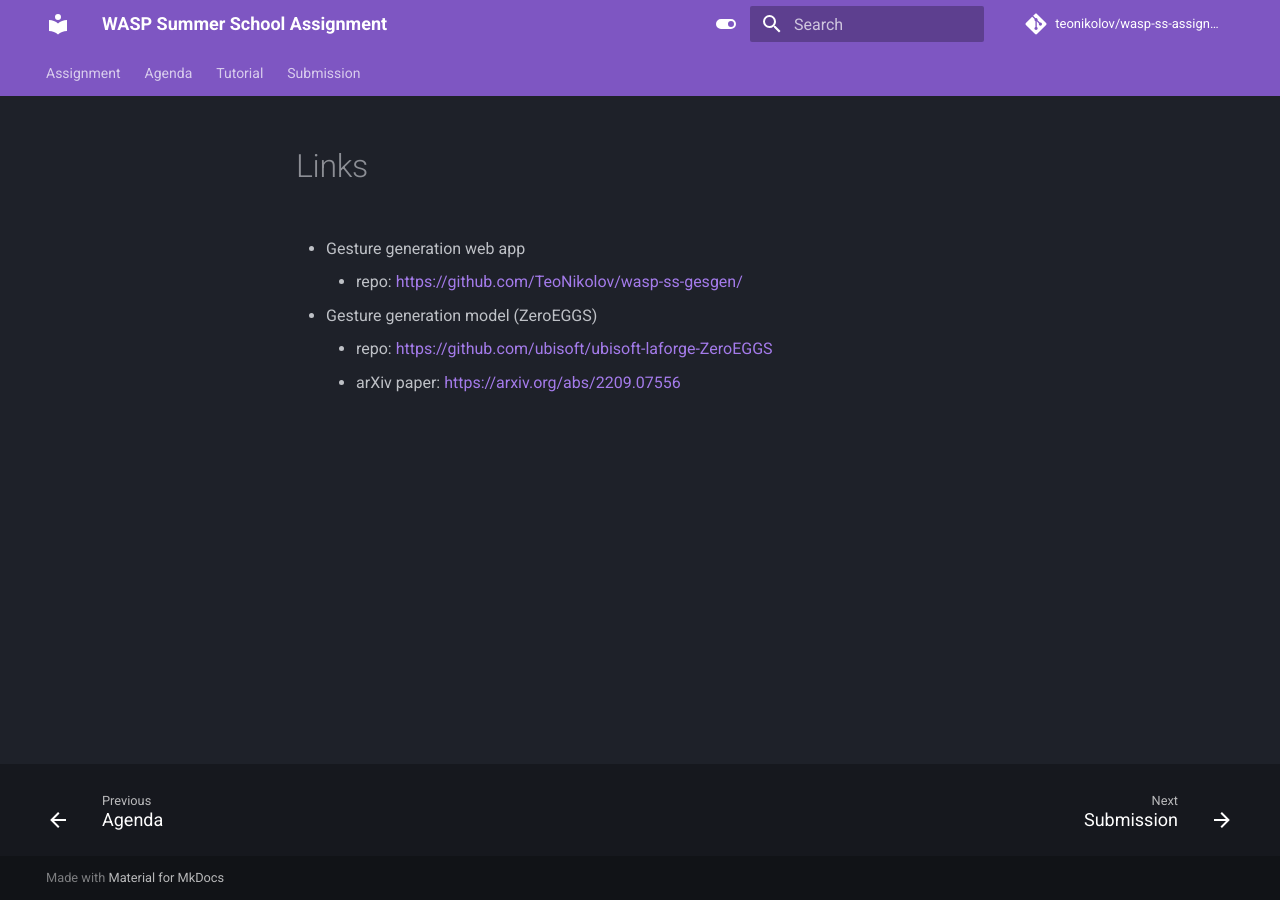
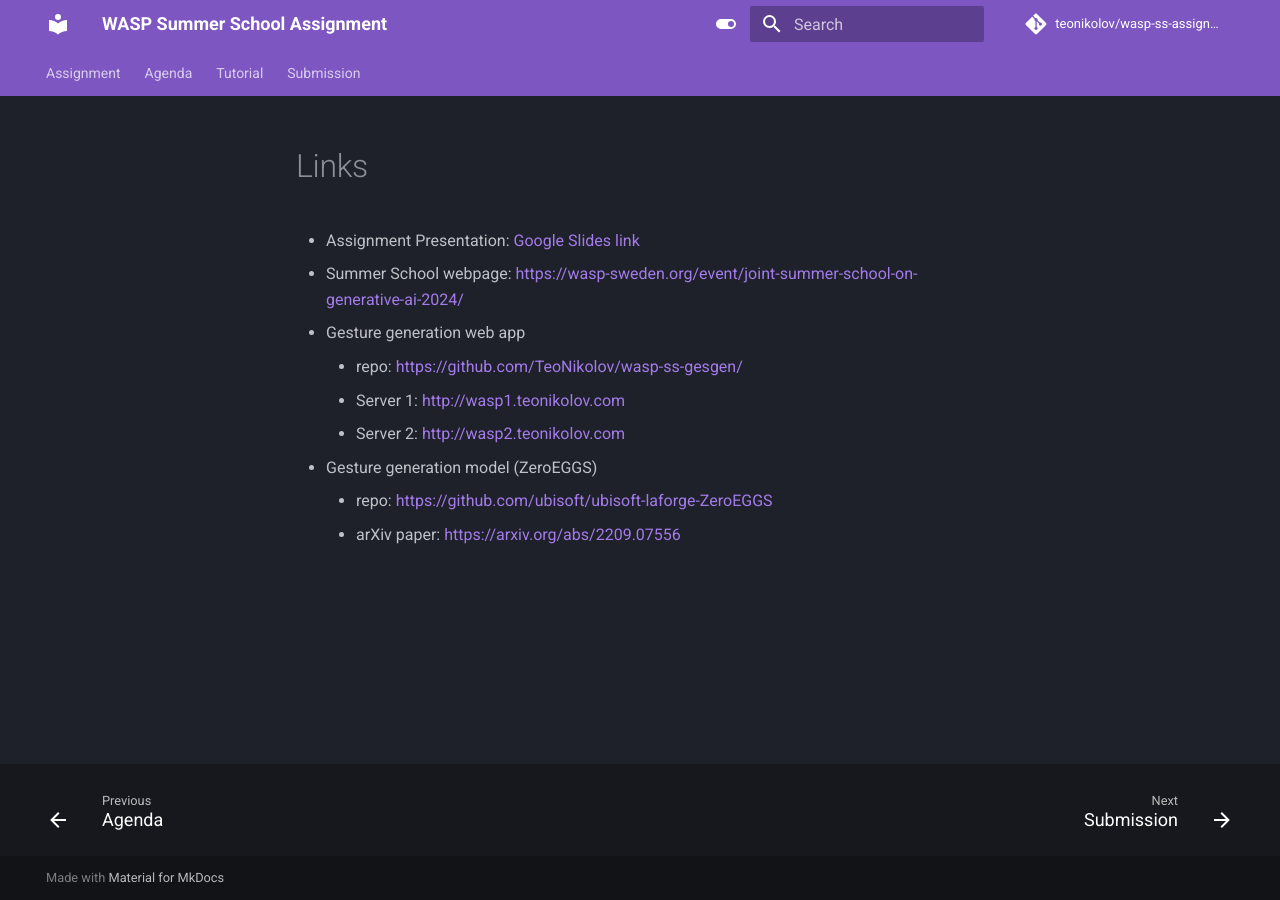
Before and after one commit to TeoNikolov/wasp-ss-assignment, an MkDocs documentation site: the page built from docs/links.md, in a window 1280 px wide. Built offline with MkDocs 1.6.1 and Material for MkDocs 9.7.7, drawn with Linux system fonts in a browser that asks for light colours; comment, search, counter and statistics services are not loaded.

Commit message:
Update links.md

```diff
--- a/docs/links.md
+++ b/docs/links.md
@@ -1,8 +1,11 @@
 # Links
 
+- Assignment Presentation: [Google Slides link](https://docs.google.com/presentation/d/1pp3jrFte2qTUpDEIPm2zLy14wsXvToUzLamKIT4cfnI/edit#slide=id.g2f247a05353_0_63)
+- Summer School webpage: [https://wasp-sweden.org/event/joint-summer-school-on-generative-ai-2024/](https://wasp-sweden.org/event/joint-summer-school-on-generative-ai-2024/)
 - Gesture generation web app
     - repo: [https://github.com/TeoNikolov/wasp-ss-gesgen/](https://github.com/TeoNikolov/wasp-ss-gesgen/)
-
+    - Server 1: [http://wasp1.teonikolov.com](http://wasp1.teonikolov.com)
+    - Server 2: [http://wasp2.teonikolov.com](http://wasp2.teonikolov.com)
 - Gesture generation model (ZeroEGGS)
     - repo: [https://github.com/ubisoft/ubisoft-laforge-ZeroEGGS](https://github.com/ubisoft/ubisoft-laforge-ZeroEGGS)
     - arXiv paper: [https://arxiv.org/abs/2209.07556](https://arxiv.org/abs/2209.07556)
```
